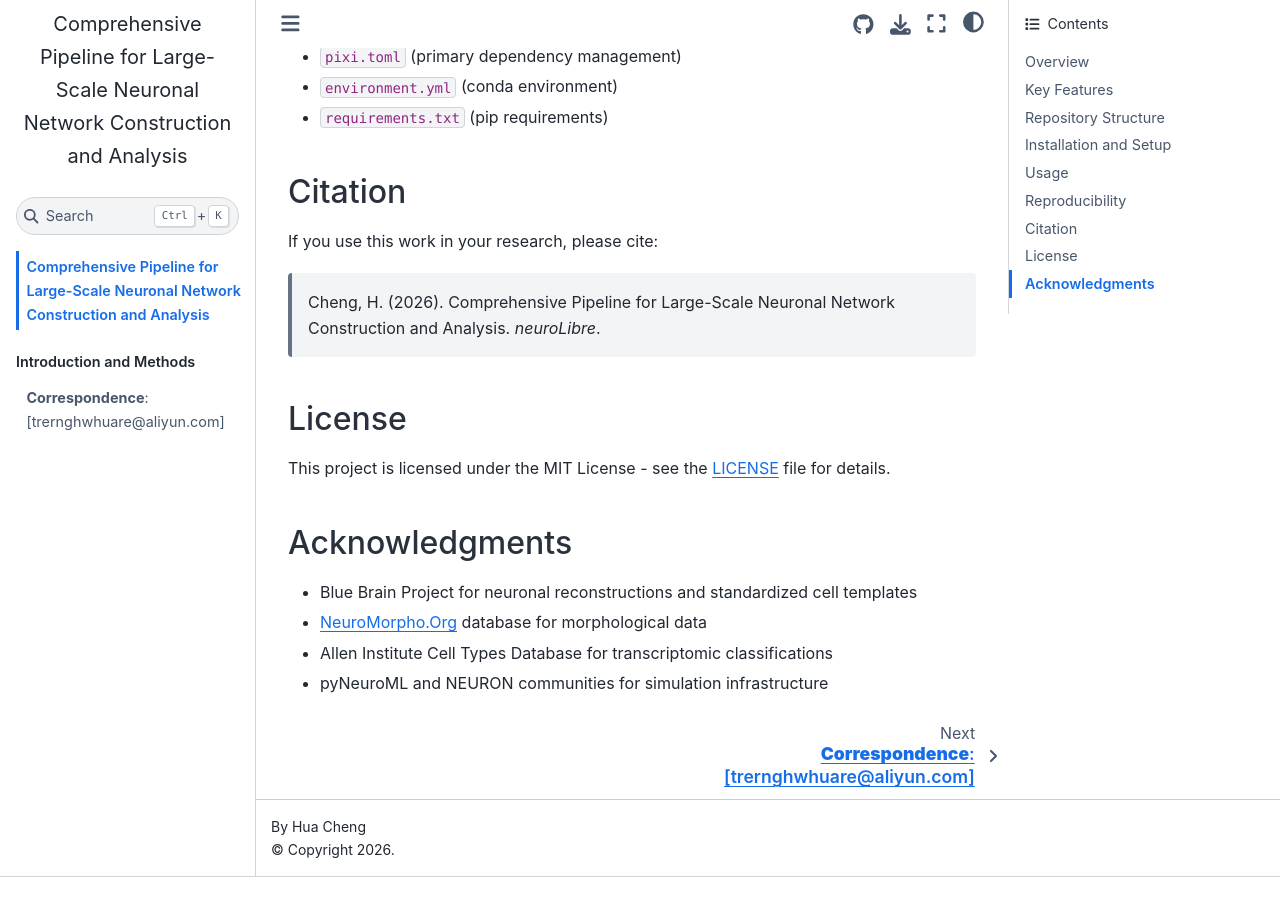
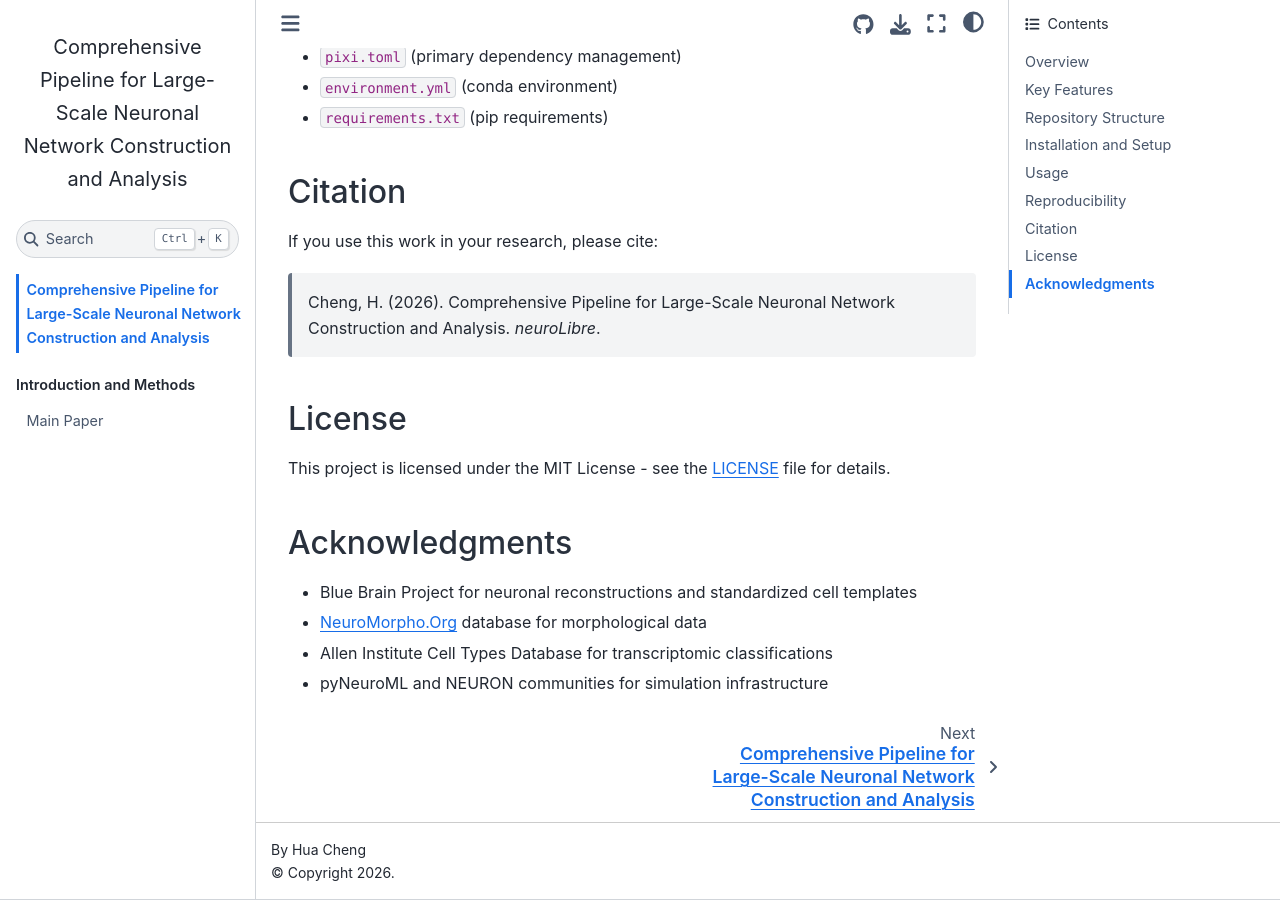
Before and after one commit to trernghwhuare/network-analysis-package, a Jupyter Book: the page built from README.md, in a window 1280 px wide and 900 px high, scrolled down 2364 px. Built offline with Jupyter Book 1.0.4 settings and Sphinx 7.4.7 and the Sphinx Book theme 1.1.4, drawn with Linux system fonts in a browser that asks for light colours; pages that are not in the unit, such as notebooks, are missing from menus; before the commit the page ends 3241 px from its top, so only the background shows below that.

Commit message:
Fix exports configuration and add bibliography file for proper NeuroLibre compatibility

```diff
--- a/neuronal_network_construction_analysis_paper.md
+++ b/neuronal_network_construction_analysis_paper.md
@@ -1,14 +1,27 @@
------
+---
 title: "Comprehensive Pipeline for Large-Scale Neuronal Network Construction and Analysis"
 authors:
   - name: Hua Cheng
+    affiliations:
+      - Independent Researcher
     orcid: 0000-0003-0903-6766
-    affiliation:
-     - Independent Researcher
 license: CC-BY-4.0
+date: "2026-03-29"
+bibliography: paper.bib
+csl: nature.csl
+exports:
+  - format: pdf
+    template: https://github.com/myst-templates/article-theme.git
+numbering:
+  heading_2: false
+  figure:
+    template: "Fig. %s"
+---
 
-**Correspondence**: [trernghwhuare@aliyun.com]
-----
+---
+
+# Comprehensive Pipeline for Large-Scale Neuronal Network Construction and Analysis
+
 ## Abstract
 
 We present a comprehensive computational pipeline for the construction, simulation, and analysis of large-scale biologically detailed neuronal networks spanning multiple cortical and thalamic regions. Our methodology integrates morphologically realistic single-cell models with region-specific connectivity rules derived from anatomical data, enabling the generation of networks containing over 145,000 neurons and 581,743 synaptic and electrical connections. The pipeline employs a multi-layered approach combining chemical synapses (AMPA, NMDA, GABA_A, GABA_B) with electrical gap junctions, and incorporates cell-type-specific classification based on transcriptomic and morphological criteria. We demonstrate the application of this framework to construct and analyze networks representing primary motor cortex (M1), secondary motor cortex (M2), primary somatosensory cortex (S1), and their thalamocortical interactions in the rodent brain. Our analysis reveals fundamental organizational principles including balanced excitatory-inhibitory ratios (66:34), layer-specific connectivity patterns, and cell-type-dependent input-output relationships. This standardized procedure provides a reproducible framework for investigating emergent network dynamics and serves as a foundation for hypothesis-driven computational neuroscience research.
--- /dev/null
+++ b/paper.bib
@@ -0,0 +1,6 @@
+@article{Boudreau2023,
+  title={MyST Markdown: A Modern Scientific Publishing Format},
+  author={Boudreau, Mathieu and others},
+  journal={Journal of Open Source Software},
+  year={2023}
+}
```
